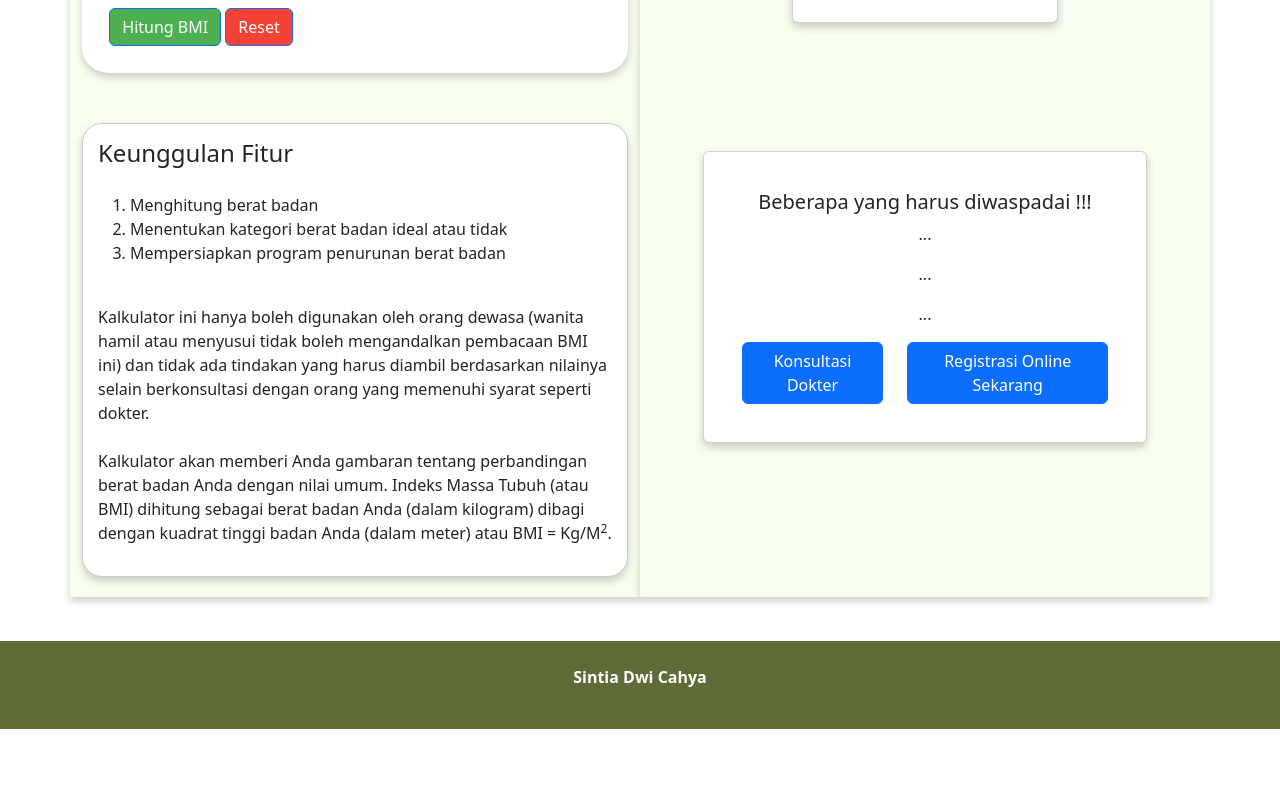
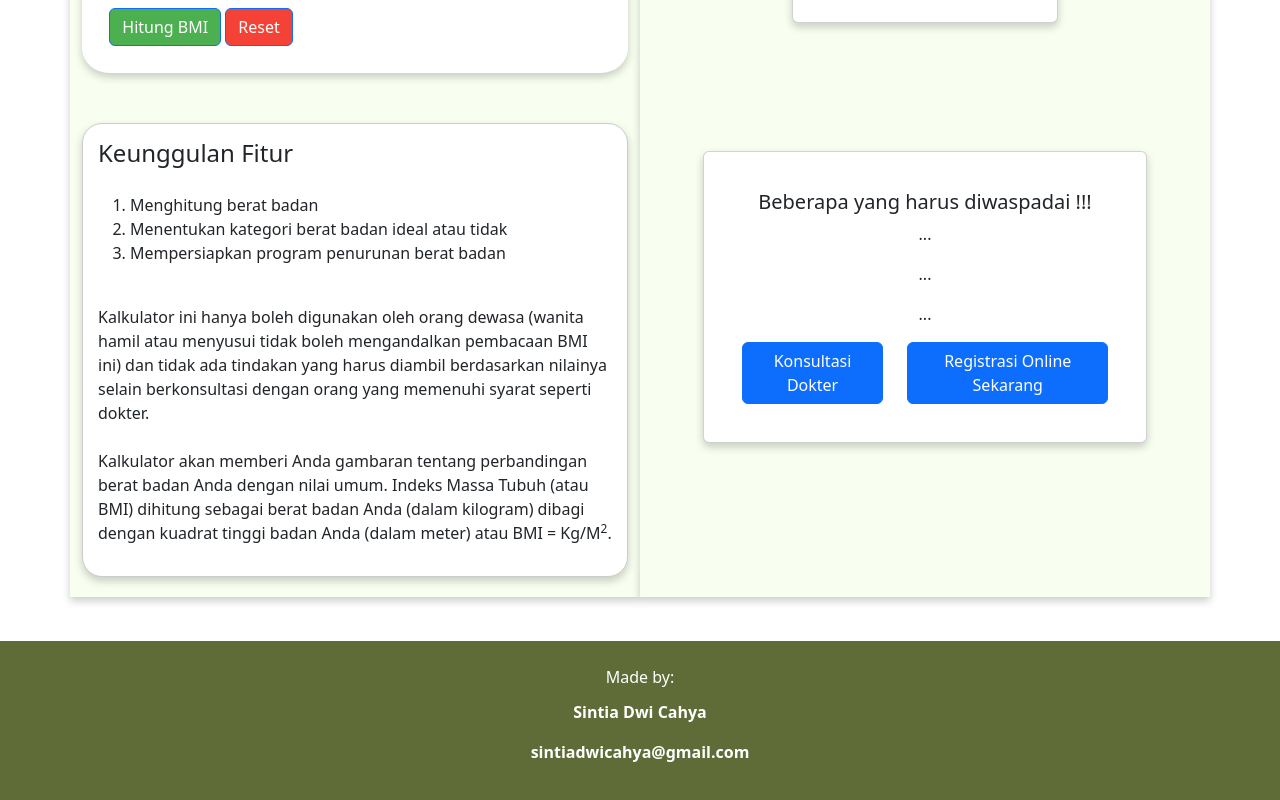
Before and after one commit to revou-fundamental-course/5-aug-24-sintiadc, a plain HTML site: page index.html in a window 1280 px wide. Shown: the part 710-1510 px from the top of the page. Before the commit the page ends 1439 px from the top, so only its background shows below. Drawn offline with nearby package versions, Linux system fonts and the light colour scheme.

Commit message:
miniProjectSintiaDwiCahya

```diff
--- a/index.html
+++ b/index.html
@@ -103,7 +103,9 @@
     <!-- Bagian Footer -->
     <footer class="text-center py-4">
         <!-- Konten footer -->
-         <p><strong>Sintia Dwi Cahya</strong></p>
+        <p>Made by:</p>
+         <p style="margin-top: -5px;"><strong>Sintia Dwi Cahya</strong></p>
+         <p><strong>sintiadwicahya@gmail.com</strong></p>
     </footer>
 </body>
 </html>
```
